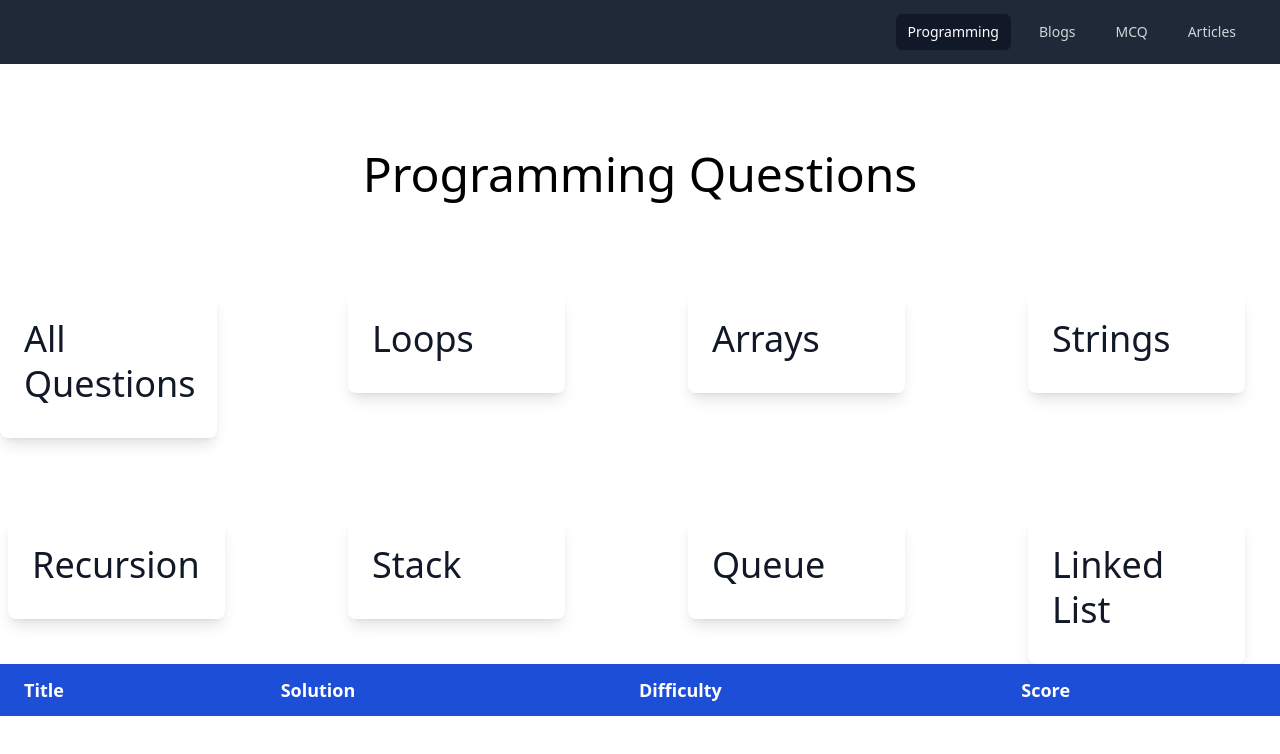
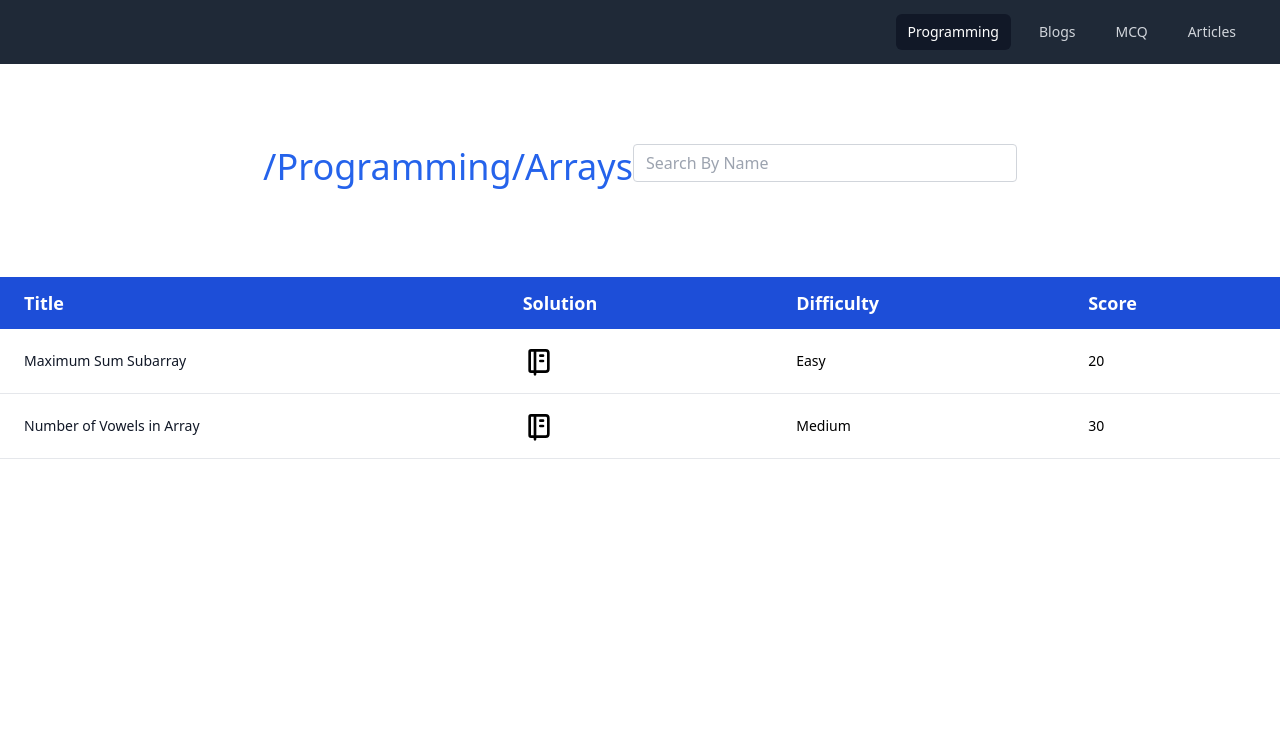
Before and after one commit to Vaibhav21112002/getthecode-frontend, a React (Create React App) app: page /programming-questions/1 in a window 1280 px wide. Shown: the top 754 px of the page. Built offline with nearby package versions, Linux system fonts and the light colour scheme.

Commit message:
Added routing and changed folder structure

```diff
--- a/package.json
+++ b/package.json
@@ -40,6 +40,7 @@
   "devDependencies": {
     "autoprefixer": "^10.4.13",
     "postcss": "^8.4.20",
+    "react-router-dom": "^6.6.1",
     "tailwindcss": "^3.2.4"
   }
 }
--- a/src/App.js
+++ b/src/App.js
@@ -1,16 +1,19 @@
 import React from "react";
-import Navbar from "./components/Navbar"
-import CardContainer from "./components/CardContainer"
-import QuestionList from "./components/QuestionList";
+import HomePage from "./Pages/HomePage";
+import Navbar from "./components/Navbar";
+import QuestionsPage from "./Pages/QuestionsPage";
+import { Routes, Route } from "react-router-dom";
 
-const App = () => {
-    return (
-    <div>
-        <Navbar/>
-        <CardContainer/>
-        <QuestionList/>
+function App() {
+  return (
+    <div className="App">
+      <Navbar />
+      <Routes>
+        <Route path="/" element={<HomePage />} />
+        <Route path="/programming-questions/:id" element={<QuestionsPage/>}/>
+      </Routes>
     </div>
-    );
-};
+  );
+}
 
 export default App;
--- /dev/null
+++ b/src/Pages/HomePage.js
@@ -0,0 +1,12 @@
+import React from 'react'
+import CardContainer from "../components/CardContainer"
+
+const HomePage = () => {
+  return (
+    <div>
+        <CardContainer/>
+    </div>
+  )
+}
+
+export default HomePage
--- /dev/null
+++ b/src/Pages/QuestionsPage.js
@@ -0,0 +1,14 @@
+import React from 'react'
+import SearchBox from '../components/SearchBox';
+import QuestionList from "../components/QuestionList";
+
+const QuestionsPage = () => {
+  return (
+    <div>
+        <SearchBox/>
+        <QuestionList/>
+    </div>
+  )
+}
+
+export default QuestionsPage
--- a/src/components/Card.js
+++ b/src/components/Card.js
@@ -2,7 +2,7 @@ import React from "react";
 
 const Card = ({ heading }) => {
   return (
-    <div className="w-5/6 justify-center">
+    <div className="text-center w-5/6 justify-center">
       <div className="block p-6 rounded-lg shadow-lg bg-white max-w-sm">
         <h5 className="text-gray-900 text-4xl leading-tight font-large mb-2">
           {heading}
--- a/src/components/QuestionList.js
+++ b/src/components/QuestionList.js
@@ -2,16 +2,14 @@ import React from "react";
 
 const questions = [
   {
-    id : 1,
+    id: 1,
     title: "Maximum Sum Subarray",
-    solution: "",
     difficulty: "Easy",
     score: 20,
   },
   {
-    id : 2,
+    id: 2,
     title: "Number of Vowels in Array",
-    solution: "",
     difficulty: "Medium",
     score: 30,
   },
@@ -19,7 +17,7 @@ const questions = [
 
 const QuestionList = () => {
   return (
-    <div className="overflow-x-auto relative">
+    <div className="pt-20 overflow-x-auto relative">
       <table className="w-full text-sm text-left text-white-500 dark:text-white">
         <thead className="text-lg text-white bg-blue-700 dark:bg-blue-700 dark:text-white-400">
           <tr>
@@ -39,17 +37,40 @@ const QuestionList = () => {
         </thead>
         <tbody>
           {questions.map((question) => {
-            <tr className="bg-white border-b dark:bg-gray-800 dark:border-gray-700" key = {question.id}>
+            return (
+              <tr
+                className="bg-white border-b dark:bg-gray-800 dark:border-gray-700"
+                key={question.id}
+              >
                 <th
                   scope="row"
                   className="py-4 px-6 font-medium text-gray-900 whitespace-nowrap dark:text-white"
                 >
                   {question.title}
                 </th>
-              <td className="py-4 px-6">{question.solution}</td>
+                <td className="py-4 px-6">
+                  <svg
+                    class="h-8 w-8 text-black"
+                    width="24"
+                    height="24"
+                    viewBox="0 0 24 24"
+                    stroke-width="2"
+                    stroke="currentColor"
+                    fill="none"
+                    stroke-linecap="round"
+                    stroke-linejoin="round"
+                  >
+                    {" "}
+                    <path stroke="none" d="M0 0h24v24H0z" />{" "}
+                    <path d="M6 4h11a2 2 0 0 1 2 2v12a2 2 0 0 1 -2 2h-11a1 1 0 0 1 -1 -1v-14a1 1 0 0 1 1 -1m3 0v18" />{" "}
+                    <line x1="13" y1="8" x2="15" y2="8" />{" "}
+                    <line x1="13" y1="12" x2="15" y2="12" />
+                  </svg>
+                </td>
                 <td className="py-4 px-6">{question.difficulty}</td>
                 <td className="py-4 px-6">{question.score}</td>
-            </tr>;
+              </tr>
+            );
           })}
         </tbody>
       </table>
--- /dev/null
+++ b/src/components/SearchBox.js
@@ -0,0 +1,37 @@
+import React from "react";
+
+const SearchBox = () => {
+  return (
+    <div class="pt-20 w-screen flex justify-center">
+      <h2 class="font-medium leading-tight text-4xl mt-0 mb-2 text-blue-600">
+        /Programming/Arrays
+      </h2>
+      <div class="mb-3 xl:w-96">
+        <input
+          type="search"
+          class="
+        form-control
+        block
+        w-full
+        px-3
+        py-1.5
+        text-base
+        font-normal
+        text-gray-700
+        bg-white bg-clip-padding
+        border border-solid border-gray-300
+        rounded
+        transition
+        ease-in-out
+        m-0
+        focus:text-gray-700 focus:bg-white focus:border-blue-600 focus:outline-none
+      "
+          id="exampleSearch"
+          placeholder="Search By Name"
+        />
+      </div>
+    </div>
+  );
+};
+
+export default SearchBox;
--- a/src/index.js
+++ b/src/index.js
@@ -2,10 +2,13 @@ import React from "react";
 import ReactDOM from "react-dom/client";
 import "./index.css";
 import App from "./App";
+import { BrowserRouter } from "react-router-dom";
 
 const root = ReactDOM.createRoot(document.getElementById("root"));
 root.render(
-    <React.StrictMode>
-        <App />
-    </React.StrictMode>
+  <React.StrictMode>
+    <BrowserRouter>
+      <App />
+    </BrowserRouter>
+  </React.StrictMode>
 );
```
Also changed, not shown: 1 other file (tests, documents, lock files or other folders). Lines whose indentation alone changed are shown as unchanged.
